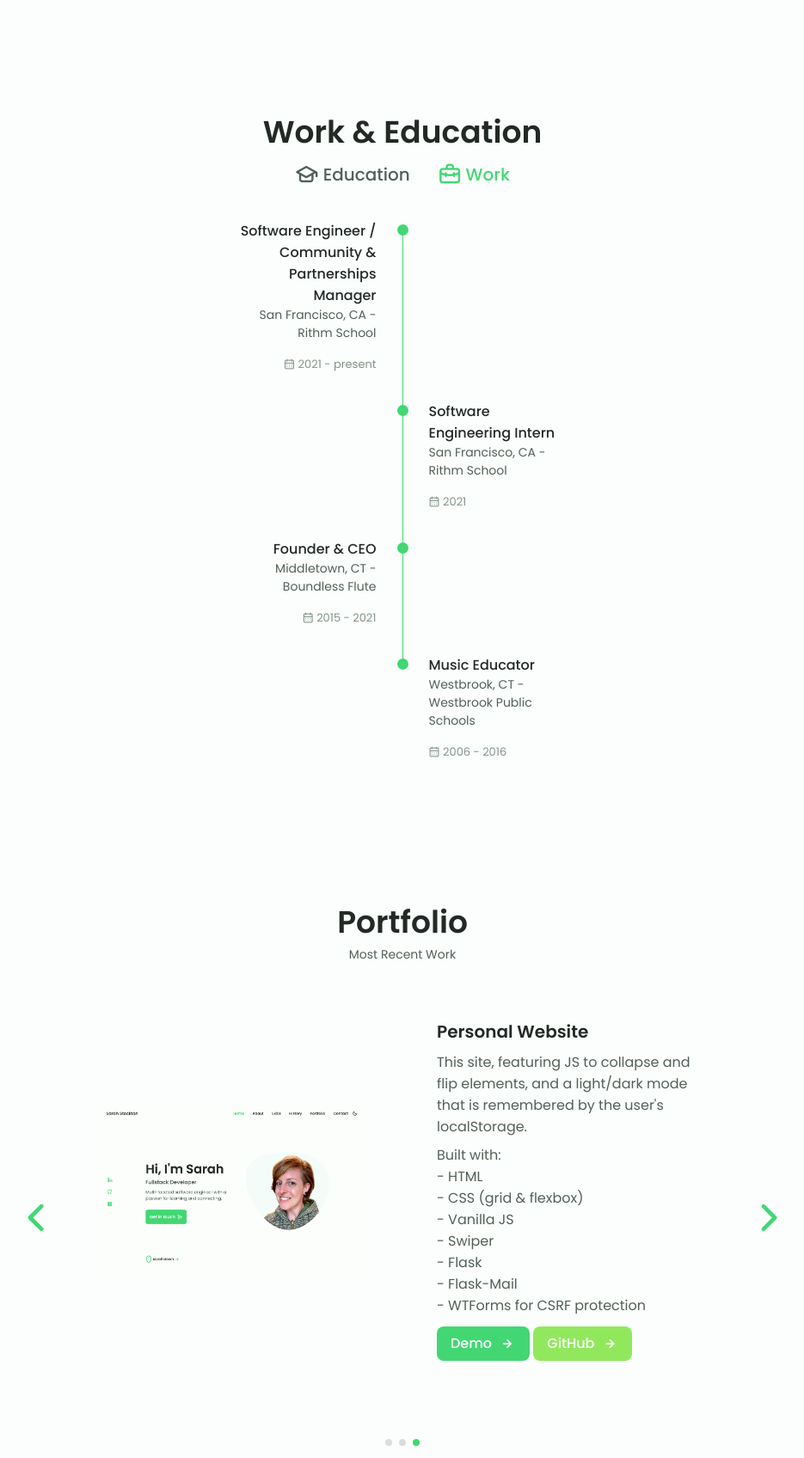
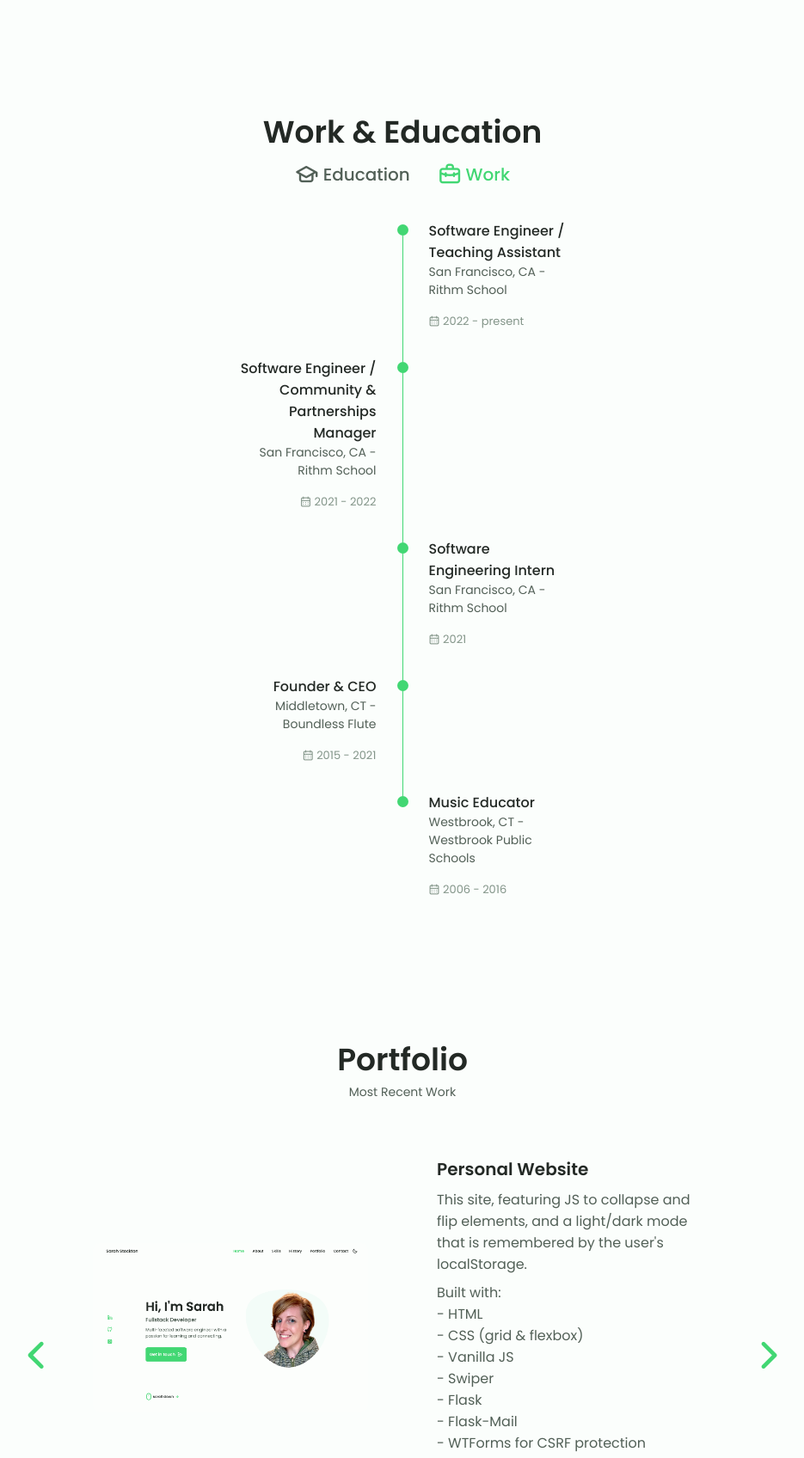
Before and after one commit to stocktons/portfolio-website, a Flask app: page / in a window 1280 px wide, after a click on "Work". Shown: the part 1838-3534 px from the top of the page at 86% size, without its empty margins (172-1107 px from the left). Run offline with Flask 2, Linux system fonts and the light colour scheme; some libraries are stand-ins or nearby versions; grey boxes are pictures that could not be loaded.

Commit message:
update work, add flask-moment for dynamic present year

```diff
--- a/app.py
+++ b/app.py
@@ -2,10 +2,12 @@ from flask import Flask, render_template, request, flash
 from flask_compress import Compress
 from forms.forms import ContactForm
 from flask_mail import Mail, Message
+from flask_moment import Moment
 import os
 
 app = Flask(__name__)
 Compress(app)
+moment = Moment(app)
 
 app.secret_key = 'SEEKRITKEE'
 
--- a/templates/index.html
+++ b/templates/index.html
@@ -20,6 +20,8 @@
     <link rel="stylesheet" href="static/css/styles.css">
 
     <title>Sarah Stockton</title>
+
+    {{ moment.include_moment() }}
 </head>
 
 <body>
@@ -434,10 +436,7 @@
                             <div>
                                 <h3 class="history__title">BM in Flute Performance</h3>
                                 <span class="history__subtitle">Storrs, CT - University of Connecticut</span>
-                                <div class="history__calendar">
-                                    <i class="uil uil-calendar-alt"></i>
-                                    1999 - 2003
-                                </div>
+
                             </div>
 
                             <div>
@@ -451,6 +450,27 @@
 
                     <!--==================== WORK CONTENT ====================-->
                     <div class="history__content" data-content id="work">
+
+                        <!--==================== WORK 0 ====================-->
+                        <div class="history__data">
+                            <div></div>
+
+                            <div>
+                                <span class="history__rounder"></span>
+                                <span class="history__line"></span>
+                            </div>
+                            <div>
+                                <h3 class="history__title">Software Engineer / Teaching Assistant</h3>
+                                <span class="history__subtitle">San Francisco, CA - Rithm School</span>
+                                <div class="history__calendar">
+                                    <i class="uil uil-calendar-alt"></i>
+                                    2022 - present
+                                </div>
+                            </div>
+                        </div>
+
+
+
                         <!--==================== WORK 1 ====================-->
                         <div class="history__data history__left">
                             <div>
@@ -458,7 +478,7 @@
                                 <span class="history__subtitle">San Francisco, CA - Rithm School</span>
                                 <div class="history__calendar">
                                     <i class="uil uil-calendar-alt"></i>
-                                    2021 - present
+                                    2021 - 2022
                                 </div>
                             </div>
 
@@ -1111,7 +1131,7 @@
                 </div>
             </div>
 
-            <p class="footer__copy">&#169;2021 Sarah Stockton</p>
+            <p class="footer__copy">&#169;2021 - {{ moment().format('YYYY') }} Sarah Stockton</p>
         </div>
 
     </footer>
```
